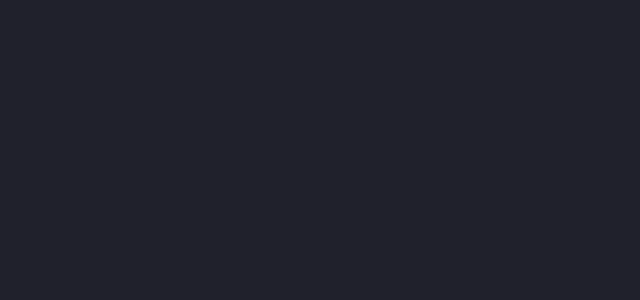
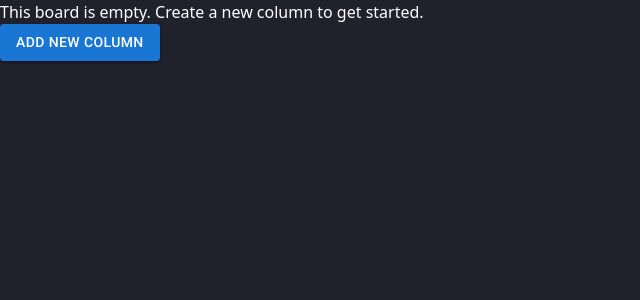
Before and after one commit to sarvesh-gaurishankar-sawant/team-progress-tracker, a React (Create React App) app in the folder frontend/: page / in a window 1280 px wide. Shown: the top 300 px of the page, without its empty margins (0-640 px from the left). Built offline with nearby package versions, Linux system fonts and the light colour scheme.

Commit message:
Import MUI library

```diff
--- a/frontend/package.json
+++ b/frontend/package.json
@@ -3,6 +3,10 @@
   "version": "0.1.0",
   "private": true,
   "dependencies": {
+    "@emotion/react": "^11.11.1",
+    "@emotion/styled": "^11.11.0",
+    "@fontsource/roboto": "^5.0.8",
+    "@mui/material": "^5.14.19",
     "@testing-library/jest-dom": "^5.17.0",
     "@testing-library/react": "^13.4.0",
     "@testing-library/user-event": "^13.5.0",
--- a/frontend/src/App.tsx
+++ b/frontend/src/App.tsx
@@ -2,8 +2,8 @@ import Board from "./components/Board";
 
 export default function App() {
   return (
-    <h1 className="text-3xl font-bold underline">
+    <>
       {<Board />}
-    </h1>
+    </>
   )
 }
--- a/frontend/src/components/Board.tsx
+++ b/frontend/src/components/Board.tsx
@@ -1,3 +1,4 @@
+import { Button } from "@mui/material";
 import { useState } from "react"
 
 export default function Board() {
@@ -6,7 +7,10 @@ export default function Board() {
 
   return (
     <div>
-
+        <div>
+            <p>This board is empty. Create a new column to get started.</p>
+            <Button variant="contained">Add new column</Button>
+        </div>
     </div>
   )
 }
--- a/frontend/src/index.tsx
+++ b/frontend/src/index.tsx
@@ -3,6 +3,10 @@ import ReactDOM from 'react-dom/client';
 import './index.css';
 import App from './App';
 import reportWebVitals from './reportWebVitals';
+import '@fontsource/roboto/300.css';
+import '@fontsource/roboto/400.css';
+import '@fontsource/roboto/500.css';
+import '@fontsource/roboto/700.css';
 
 const root = ReactDOM.createRoot(
   document.getElementById('root') as HTMLElement
```
Also changed, not shown: 1 other file (tests, documents, lock files or other folders).
